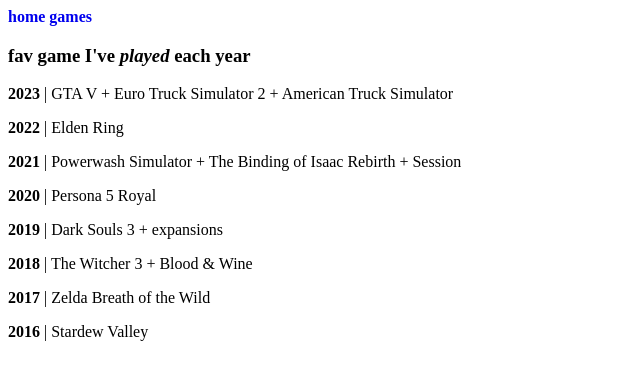
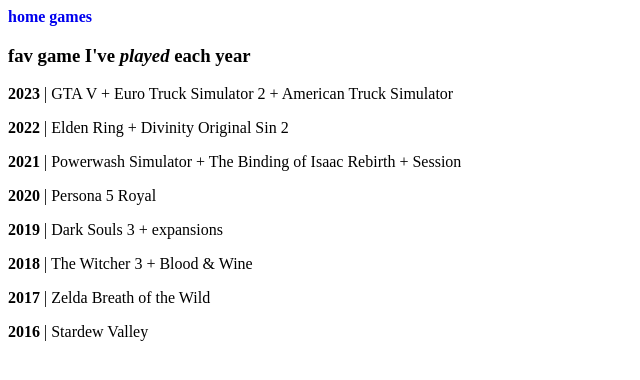
Before and after one commit to xtref/xtref.github.io, a plain HTML site: page games/index.html in a window 1280 px wide. Shown: the whole page, without its empty margins (0-640 px from the left). Drawn offline with Linux system fonts and the light colour scheme.

Commit message:
Add Divinity Original Sin 2

```diff
--- a/games/index.html
+++ b/games/index.html
@@ -13,7 +13,7 @@
     </nav>
     <h3>fav game I've <em>played</em> each year</h3>
     <p><strong>2023</strong> | GTA V + Euro Truck Simulator 2 + American Truck Simulator</p>
-    <p><strong>2022</strong> | Elden Ring</p>
+    <p><strong>2022</strong> | Elden Ring + Divinity Original Sin 2</p>
     <p><strong>2021</strong> | Powerwash Simulator + The Binding of Isaac Rebirth + Session</p>
     <p><strong>2020</strong> | Persona 5 Royal</p>
     <p><strong>2019</strong> | Dark Souls 3 + expansions</p>
```
